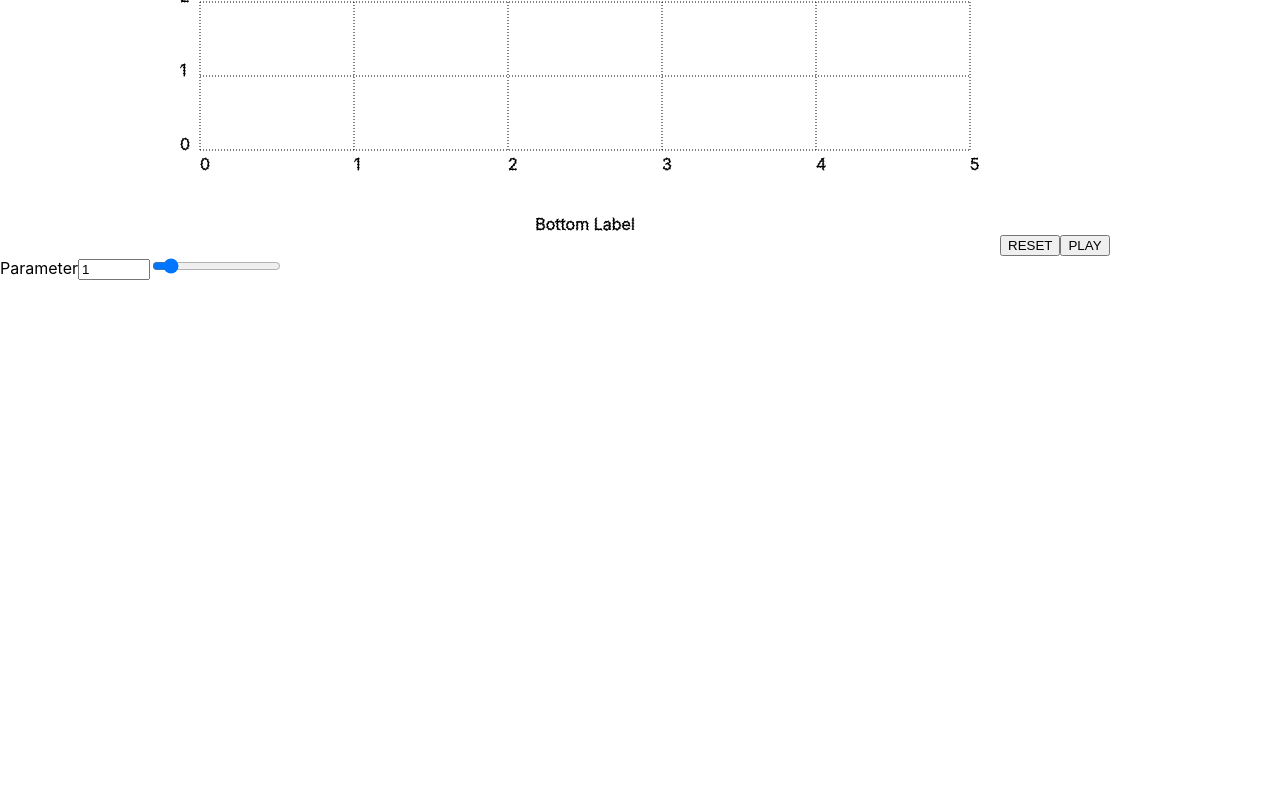
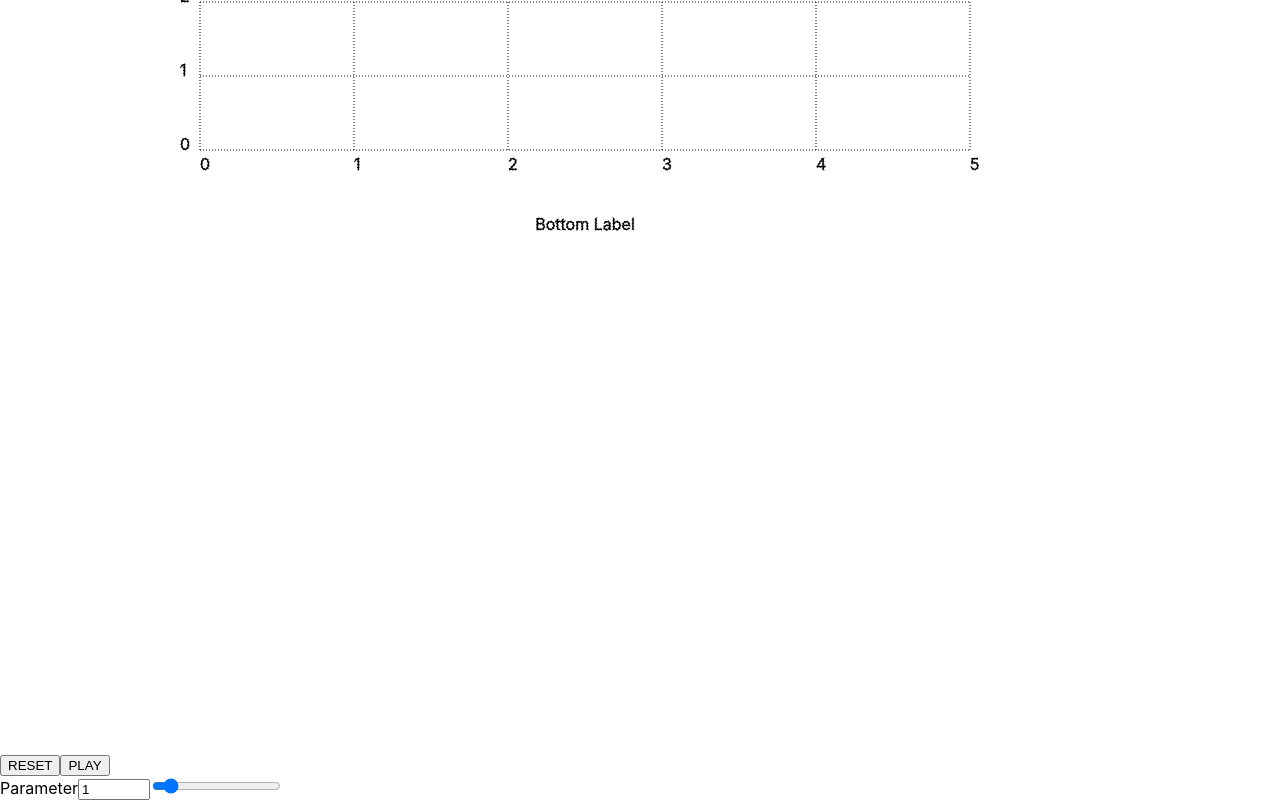
Before and after one commit to mrkobhrai/drawing-sounds, a React (Create React App) app in the folder frontend/: page / in a window 1280 px wide. Shown: the part 250-1050 px from the top of the page. Before the commit the page ends 800 px from the top, so only its background shows below. Built offline with nearby package versions, Linux system fonts and the light colour scheme.

Commit message:
Implement fast-plot sound graph for generated points

```diff
--- a/frontend/package.json
+++ b/frontend/package.json
@@ -14,6 +14,7 @@
     "react": "^17.0.2",
     "react-dom": "^17.0.2",
     "react-scripts": "4.0.3",
+    "recharts": "^2.1.6",
     "sass": "^1.43.2",
     "tone": "^14.7.77",
     "typescript": "^4.4.4",
--- a/frontend/src/App.tsx
+++ b/frontend/src/App.tsx
@@ -3,6 +3,7 @@ import './App.css';
 import InputGraph from "./InputGraph";
 import SoundGenerator from './SoundGenerator';
 import PointFetcher from './PointFetcher';
+import SoundGraph from './SoundGraph';
 
 function App() {
   const graphRef = useRef<InputGraph>(null);
--- a/frontend/src/InputGraph.tsx
+++ b/frontend/src/InputGraph.tsx
@@ -1,6 +1,7 @@
 import styles from './SASSStyles.module.scss'
 import GraphPoint from "./GraphPoint";
 import React from "react";
+import SoundGraph from './SoundGraph';
 
 interface GeneratedPoint {
     x: number,
@@ -51,13 +52,15 @@ class InputGraph extends React.Component<Props, State> {
         this.setState({})
     }
 
-    generateSounds: () => void = () => {
-        this.props.soundGenFunc(Array.from(this.state.generatedPoints.values()).map(p => {
+    getNormalizedGeneratedPoints: () => { x: number; y: number; }[] = () => Array.from(this.state.generatedPoints.values()).map(p => {
         return {
             x: this.getXFromXCoord(p.x),
             y: this.getYFromYCoord(p.y),
         }
-        }));
+    });
+
+    generateSounds: () => void = () => {
+        this.props.soundGenFunc(this.getNormalizedGeneratedPoints());
     }
 
     handleNewPoint: (event: React.MouseEvent) => void = async (event: React.MouseEvent) => {
@@ -175,7 +178,9 @@ class InputGraph extends React.Component<Props, State> {
     }
 
     render() {
-        return <svg className={styles.graph} width={this.width} height={this.height} onClick={this.handleNewPoint} fill='black'>
+        return (
+            <div>
+                <svg className={styles.graph} width={this.width} height={this.height} onClick={this.handleNewPoint} fill='black'>
                     {/* Grid lines and labels*/}
                     {this.generateVerticalDivisions()}
                     {this.generateHorizontalDivisions()}
@@ -186,6 +191,9 @@ class InputGraph extends React.Component<Props, State> {
                         })
                     }
                 </svg>
+                <SoundGraph width={this.width} height={this.height} getDataFunc={this.getNormalizedGeneratedPoints} />
+            </div>
+        );
     }
 }
 
--- /dev/null
+++ b/frontend/src/SoundGraph.tsx
@@ -0,0 +1,26 @@
+import React from "react";
+import { LineChart, Line, CartesianGrid, XAxis, YAxis, Tooltip } from 'recharts';
+
+interface Props {
+    width: number,
+    height: number,
+    getDataFunc: () => { x: number; y: number; }[]
+}
+
+class SoundGraph extends React.Component<Props> {
+    render () {
+            const data = this.props.getDataFunc();
+            return (
+                <div style={{marginLeft:"150px"}}>
+                    <LineChart width={this.props.width-150} height={this.props.height} data={data}>
+                        <Line type="monotone" dataKey="y" dot={false} />
+                        <XAxis dataKey="x" />
+                        <YAxis />
+                        <Tooltip />
+                    </LineChart>
+                </div>
+            )
+    }
+}
+
+export default SoundGraph;
```
Also changed, not shown: 1 other file (tests, documents, lock files or other folders). Lines whose indentation alone changed are shown as unchanged.
